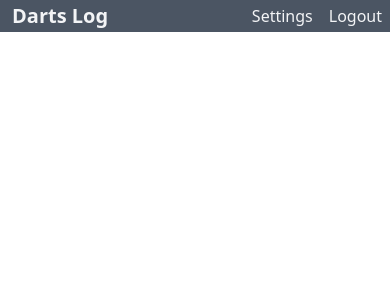
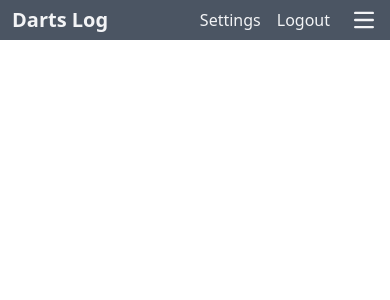
Before and after one commit to kazu24z/darts-log-front, a Vue app: page / in a window 390 px wide. Shown: the top 300 px of the page. Built offline with nearby package versions, Linux system fonts and the light colour scheme.

Commit message:
SP向けハンバーガメニュー実装

```diff
--- a/src/components/common/layouts/AppHeader.vue
+++ b/src/components/common/layouts/AppHeader.vue
@@ -1,18 +1,36 @@
 <template>
-  <header class="flex w-full h-8 sm:h-14 bg-gray-600">
+  <header class="flex w-full h-10 sm:h-14 bg-gray-600">
     <!-- <img src="@/assets/logo.png" class="h-24" /> -->
     <p class="self-center ml-3 sm:ml-6 font-bold text-gray-100 text-xl sm:text-3xl">Darts Log</p>
     <div v-if="props.isLogin" class="ml-auto self-center mr-2 sm:mr-10">
-      <nav class="flex gap-x-4 text-gray-100 sm:text-lg">
+      <nav class="flex items-center gap-x-4 text-gray-100 sm:text-lg">
         <router-link to="/settings">Settings</router-link>
         <router-link to="/logout">Logout</router-link>
+        <HamburgerMenuButton
+          v-show="isMobile"
+          @menu-click="toggleMenuVisibility"
+          :is-visible-menu="isVisibleMenu"
+        />
+        <HamburgerMenuContent v-if="isMobile && isVisibleMenu" @menu-click="toggleMenuVisibility" />
       </nav>
     </div>
   </header>
 </template>
 
 <script setup lang="ts">
-import { withDefaults } from 'vue'
+import HamburgerMenuButton from '@/components/common/parts/HamburgerMenuButton.vue'
+import HamburgerMenuContent from '@/components/common/parts/HamburgerMenuContent.vue'
+
+import { computed, ref, withDefaults } from 'vue'
+
+import { useIsMobile } from '@/utils/useIsMobile'
+
+const isMobile = useIsMobile()
+const isVisibleMenu = ref(false)
+
+const toggleMenuVisibility = () => {
+  isVisibleMenu.value = !isVisibleMenu.value
+}
 
 export interface Props {
   isLogin: boolean
--- /dev/null
+++ b/src/components/common/parts/HamburgerMenuButton.vue
@@ -0,0 +1,39 @@
+<template>
+  <button
+    @click="onClick"
+    type="button"
+    class="inline-flex items-center justify-center p-2 text-sm text-gray-100 rounded-lg"
+    :class="{ 'bg-gray-500': isVisibleMenu }"
+  >
+    <svg
+      class="w-5 h-5"
+      aria-hidden="true"
+      xmlns="http://www.w3.org/2000/svg"
+      fill="none"
+      viewBox="0 0 17 14"
+    >
+      <path
+        stroke="currentColor"
+        stroke-linecap="round"
+        stroke-linejoin="round"
+        stroke-width="2"
+        d="M1 1h15M1 7h15M1 13h15"
+      />
+    </svg>
+  </button>
+</template>
+<script setup lang="ts">
+export interface Props {
+  isVisibleMenu: boolean
+}
+
+const props = withDefaults(defineProps<Props>(), {
+  isVisibleMenu: false
+})
+
+const emit = defineEmits<{ menuClick: [] }>()
+
+const onClick = () => {
+  emit('menuClick')
+}
+</script>
--- /dev/null
+++ b/src/components/common/parts/HamburgerMenuContent.vue
@@ -0,0 +1,54 @@
+<template>
+  <Teleport to="main">
+    <div
+      class="block w-full h-full bg-black/90 text-center absolute top-10 z-[999] sm:top-14 left-0"
+    >
+      <div class="w-full flex mt-20 flex-col text-gray-100">
+        <label class="text-lg text-gray-300 mb-1">Practice</label>
+        <ul class="text-2xl">
+          <RouterLink :to="{ name: 'count-up' }" @click="onClick" class="active:bg-gray-100">
+            <li>Count Up</li>
+          </RouterLink>
+        </ul>
+      </div>
+      <div class="w-full flex mt-4 flex-col text-gray-100">
+        <label class="text-lg text-gray-300 mb-1">01 Game</label>
+        <ul class="text-2xl">
+          <router-link :to="{ name: 'zero-oh-one', query: { game: 301 } }" @click="onClick">
+            <li class="mb-1">301</li>
+          </router-link>
+          <router-link :to="{ name: 'zero-oh-one', query: { game: 501 } }" @click="onClick">
+            <li class="mb-1">501</li>
+          </router-link>
+          <router-link :to="{ name: 'zero-oh-one', query: { game: 701 } }" @click="onClick">
+            <li class="mb-1">701</li>
+          </router-link>
+        </ul>
+      </div>
+      <div class="w-full flex mt-4 flex-col text-gray-100">
+        <label class="text-lg text-gray-300 mb-1">Cricket</label>
+        <ul class="text-2xl">
+          <li>
+            <!-- <RouterLink :to="{ name: '' }"> Standard Cricket </RouterLink> -->
+            <span>Standard Cricket</span>
+          </li>
+        </ul>
+      </div>
+      <div class="w-full flex mt-4 flex-col text-gray-100">
+        <label class="text-lg text-gray-300 mb-1">Other</label>
+        <ul class="text-2xl">
+          <li>
+            <span>Logs</span>
+          </li>
+        </ul>
+      </div>
+    </div>
+  </Teleport>
+</template>
+<script setup lang="ts">
+const emit = defineEmits<{ menuClick: [] }>()
+
+const onClick = () => {
+  emit('menuClick')
+}
+</script>
```
